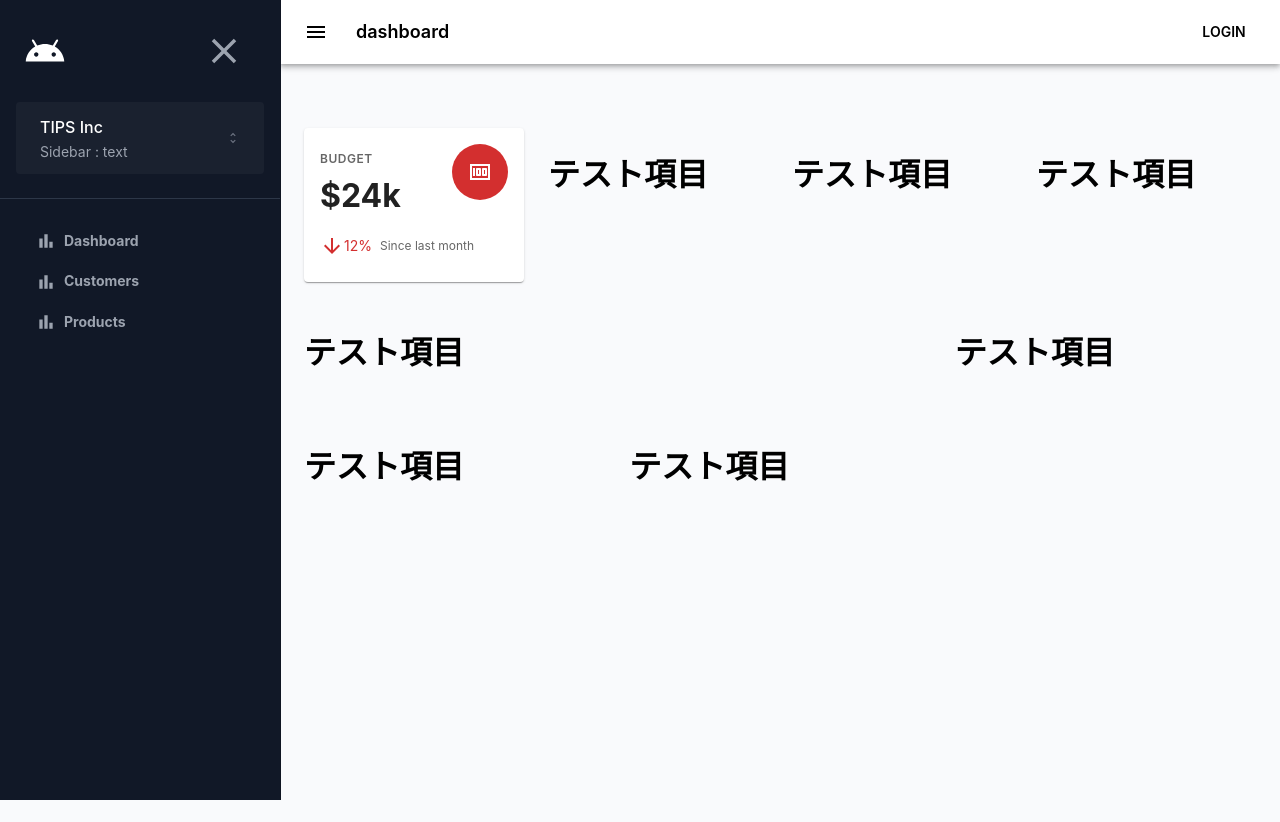
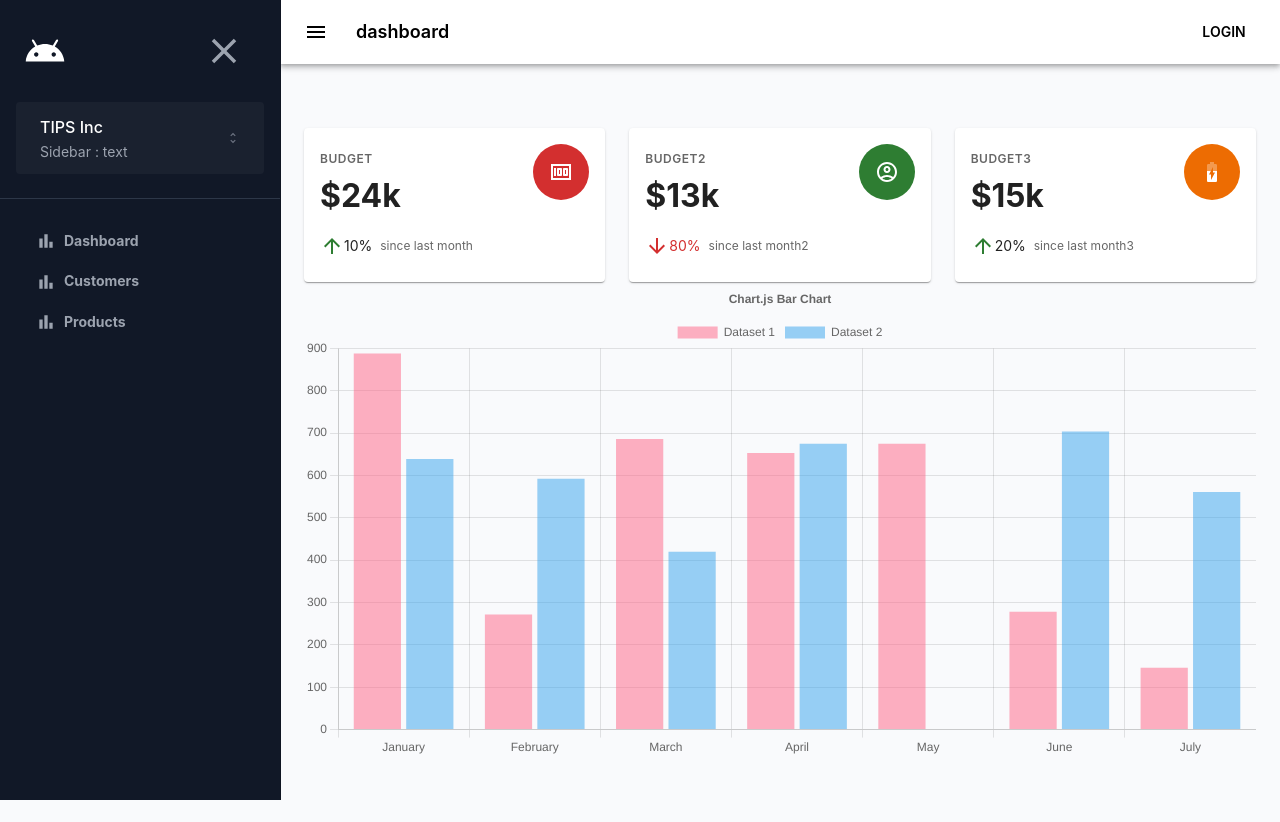
Before and after one commit to ShinmyoTakehiro/amplify_mui_sample_app, a React (Create React App) app: page / in a window 1280 px wide. Before the commit the page ends 800 px from the top, so only its background shows below. Built offline with nearby package versions, Linux system fonts and the light colour scheme.

Commit message:
型定義のモジュール化、reactChartJs2の導入

```diff
--- a/package.json
+++ b/package.json
@@ -15,7 +15,9 @@
     "@types/node": "^16.11.57",
     "@types/react": "^18.0.18",
     "@types/react-dom": "^18.0.6",
+    "chart.js": "^3.9.1",
     "react": "^18.2.0",
+    "react-chartjs-2": "^4.3.1",
     "react-dom": "^18.2.0",
     "react-scripts": "5.0.1",
     "typescript": "^4.8.2",
@@ -44,5 +46,8 @@
       "last 1 firefox version",
       "last 1 safari version"
     ]
+  },
+  "devDependencies": {
+    "@faker-js/faker": "^7.5.0"
   }
 }
--- a/src/App.tsx
+++ b/src/App.tsx
@@ -5,7 +5,9 @@ import React, { useState } from "react";
 import Navbar from "./components/Navbar";
 import Sidebar from "./components/Sidebar";
 import { Box, Container, Grid } from "@mui/material";
-import Budget from "./components/Budget";
+import Budget from "./components/Card-sm";
+import { BudgetObject } from "./types/index";
+import { Chart } from "./components/Chart";
 // function App() {
 //   return (
 //     <div className="App">
@@ -13,19 +15,42 @@ import Budget from "./components/Budget";
 //   );
 // }
 const App: React.FC = () => {
-	// const todos = [{ id:'t1',text:'typescriptコースサンプルS'}]
+	const budgetObject: BudgetObject[] = [
+		{
+			title: "BUDGET",
+			money: 24,
+			percent: 10,
+			caption: "since last month",
+			icon: "MoneyIcon",
+			iconColor: "error.main",
+		},
+		{
+			title: "BUDGET2",
+			money: 13,
+			percent: 80,
+			caption: "since last month2",
+			icon: "user",
+			iconColor: "success.main",
+		},
+		{
+			title: "BUDGET3",
+			money: 15,
+			percent: 20,
+			caption: "since last month3",
+			icon: "battery",
+			iconColor: "warning.main",
+		},
+	];
 	const [isSidebarOpen, setSidebarOpen] = useState<boolean>(true);
-	console.log({ isSidebarOpen });
-	console.log({ setSidebarOpen });
-	//   const [todos,setTodos] = useState<todo[]>([])
-	const todoAddHandler = (text: string) => {
-		// setTodos(prevTodo=>[...prevTodo,{id:Math.random().toString(),text:text}])
-		console.log({ text });
-	};
-	const todoDeleteHandler = (todoId: string) => {
-		// setTodos(prevTodo =>prevTodo.filter(todo=>todo.id !== todoId))
-	};
-	const width: React.CSSProperties = {
+
+	// const todoAddHandler = (text: string) => {
+	// 	// setTodos(prevTodo=>[...prevTodo,{id:Math.random().toString(),text:text}])
+	// 	console.log({ text });
+	// };
+	// const todoDeleteHandler = (todoId: string) => {
+	// 	// setTodos(prevTodo =>prevTodo.filter(todo=>todo.id !== todoId))
+	// };
+	const width = {
 		width: isSidebarOpen ? "calc(100% - 280px)" : "100%",
 	};
 	return (
@@ -47,38 +72,23 @@ const App: React.FC = () => {
 				>
 					<Container maxWidth={false}>
 						<Grid container spacing={3}>
-							<Grid item lg={3} sm={6} xl={3} xs={12}>
-								<Budget />
-								{/* <h1>テスト項目</h1> */}
-							</Grid>
-							<Grid item xl={3} lg={3} sm={6} xs={12}>
-								{/* <TotalCustomers /> */}
-								<h1>テスト項目</h1>
-							</Grid>
-							<Grid item xl={3} lg={3} sm={6} xs={12}>
-								{/* <TasksProgress /> */}
-								<h1>テスト項目</h1>
-							</Grid>
-							<Grid item xl={3} lg={3} sm={6} xs={12}>
-								{/* <TotalProfit sx={{ height: "100%" }} /> */}
-								<h1>テスト項目</h1>
-							</Grid>
-							<Grid item lg={8} md={12} xl={9} xs={12}>
-								{/* <Sales /> */}
-								<h1>テスト項目</h1>
-							</Grid>
-							<Grid item lg={4} md={6} xl={3} xs={12}>
-								{/* <TrafficByDevice sx={{ height: "100%" }} /> */}
-								<h1>テスト項目</h1>
-							</Grid>
-							<Grid item lg={4} md={6} xl={3} xs={12}>
-								{/* <LatestProducts sx={{ height: "100%" }} /> */}
-								<h1>テスト項目</h1>
-							</Grid>
-							<Grid item lg={8} md={12} xl={9} xs={12}>
-								{/* <LatestOrders /> */}
-								<h1>テスト項目</h1>
-							</Grid>
+							{budgetObject.map((item) => {
+								return (
+									<Grid item lg={4} sm={6} xl={4} xs={12}>
+										<Budget
+											title={item.title}
+											money={item.money}
+											percent={item.percent}
+											caption={item.caption}
+											icon={item.icon}
+											iconColor={item.iconColor}
+										/>
+									</Grid>
+								);
+							})}
+						</Grid>
+						<Grid item lg={8} md={12} xl={9} xs={12}>
+							<Chart />
 						</Grid>
 					</Container>
 				</Box>
--- a/src/components/Budget.tsx
+++ b/src/components/Card-sm.tsx
@@ -7,30 +7,57 @@ import {
 	Typography,
 } from "@mui/material";
 import MoneyIcon from "@mui/icons-material/Money";
+import AccountCircleOutlinedIcon from "@mui/icons-material/AccountCircleOutlined";
+import BatteryCharging60OutlinedIcon from "@mui/icons-material/BatteryCharging60Outlined";
 import ArrowDownwardIcon from "@mui/icons-material/ArrowDownward";
+import ArrowUpwardIcon from "@mui/icons-material/ArrowUpward";
+import { BudgetObject } from "../types/index";
+const Budget = (props: BudgetObject) => {
+	let icon;
+	let arrow;
+	let HiLow;
+	switch (props.icon) {
+		case "MoneyIcon":
+			icon = <MoneyIcon />;
+			break;
+		case "user":
+			icon = <AccountCircleOutlinedIcon />;
+			break;
+		case "battery":
+			icon = <BatteryCharging60OutlinedIcon />;
+			break;
 
-const Budget = () => {
+		default:
+			break;
+	}
+	if (props.percent >= 50) {
+		arrow = <ArrowDownwardIcon color="error" />;
+		HiLow = "error";
+	} else {
+		arrow = <ArrowUpwardIcon color="success" />;
+		HiLow = "success";
+	}
 	return (
 		<Card sx={{ height: "100%" }}>
 			<CardContent>
 				<Grid container spacing={3} sx={{ justifyContent: "space-between" }}>
 					<Grid item>
 						<Typography color="textSecondary" gutterBottom variant="overline">
-							BUDGET
+							{props.title}
 						</Typography>
 						<Typography color="textPrimary" variant="h4">
-							$24k
+							${props.money}k
 						</Typography>
 					</Grid>
 					<Grid item>
 						<Avatar
 							sx={{
-								backgroundColor: "error.main",
+								backgroundColor: props.iconColor,
 								height: 56,
 								width: 56,
 							}}
 						>
-							<MoneyIcon />
+							{icon}
 						</Avatar>
 					</Grid>
 				</Grid>
@@ -41,18 +68,18 @@ const Budget = () => {
 						alignItems: "center",
 					}}
 				>
-					<ArrowDownwardIcon color="error" />
+					{arrow}
 					<Typography
-						color="error"
+						color={HiLow}
 						sx={{
 							mr: 1,
 						}}
 						variant="body2"
 					>
-						12%
+						{props.percent}%
 					</Typography>
 					<Typography color="textSecondary" variant="caption">
-						Since last month
+						{props.caption}
 					</Typography>
 				</Box>
 			</CardContent>
--- /dev/null
+++ b/src/components/Chart.tsx
@@ -0,0 +1,57 @@
+import React from "react";
+import {
+	Chart as ChartJS,
+	CategoryScale,
+	LinearScale,
+	BarElement,
+	Title,
+	Tooltip,
+	Legend,
+} from "chart.js";
+import { Bar } from "react-chartjs-2";
+import { faker } from "@faker-js/faker";
+
+ChartJS.register(
+	CategoryScale,
+	LinearScale,
+	BarElement,
+	Title,
+	Tooltip,
+	Legend
+);
+
+export const options = {
+	responsive: true,
+	plugins: {
+		legend: {
+			position: "top" as const,
+		},
+		title: {
+			display: true,
+			text: "Chart.js Bar Chart",
+		},
+	},
+};
+
+const labels = ["January", "February", "March", "April", "May", "June", "July"];
+
+export const data = {
+	labels,
+	datasets: [
+		{
+			label: "Dataset 1",
+			data: labels.map(() => faker.datatype.number({ min: 0, max: 1000 })),
+			backgroundColor: "rgba(255, 99, 132, 0.5)",
+		},
+		{
+			label: "Dataset 2",
+			data: labels.map(() => faker.datatype.number({ min: 0, max: 1000 })),
+			backgroundColor: "rgba(53, 162, 235, 0.5)",
+		},
+	],
+};
+
+export const Chart = () => {
+	return <Bar options={options} data={data} />;
+};
+// export default Chart;
```
Also changed, not shown: src/types/index.ts (added, +9 -0 lines), 1 other file (tests, documents, lock files or other folders).
